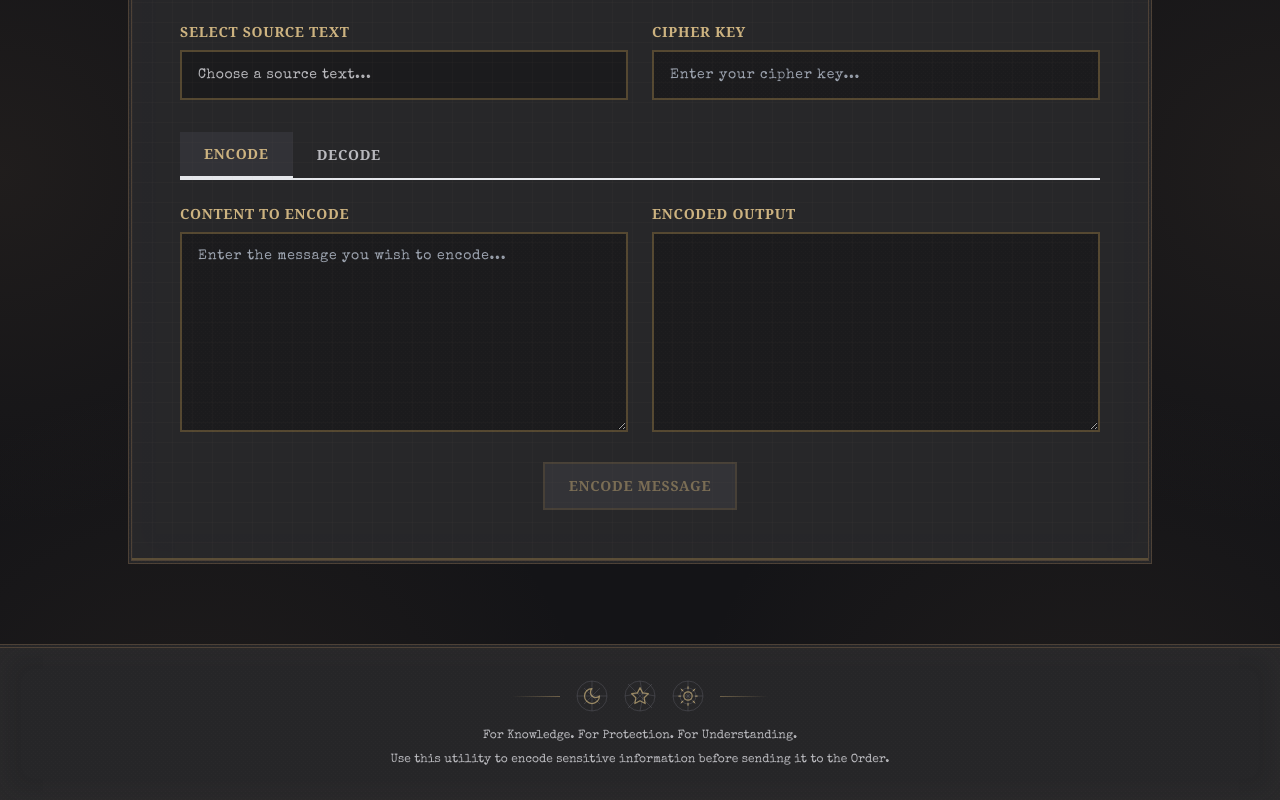
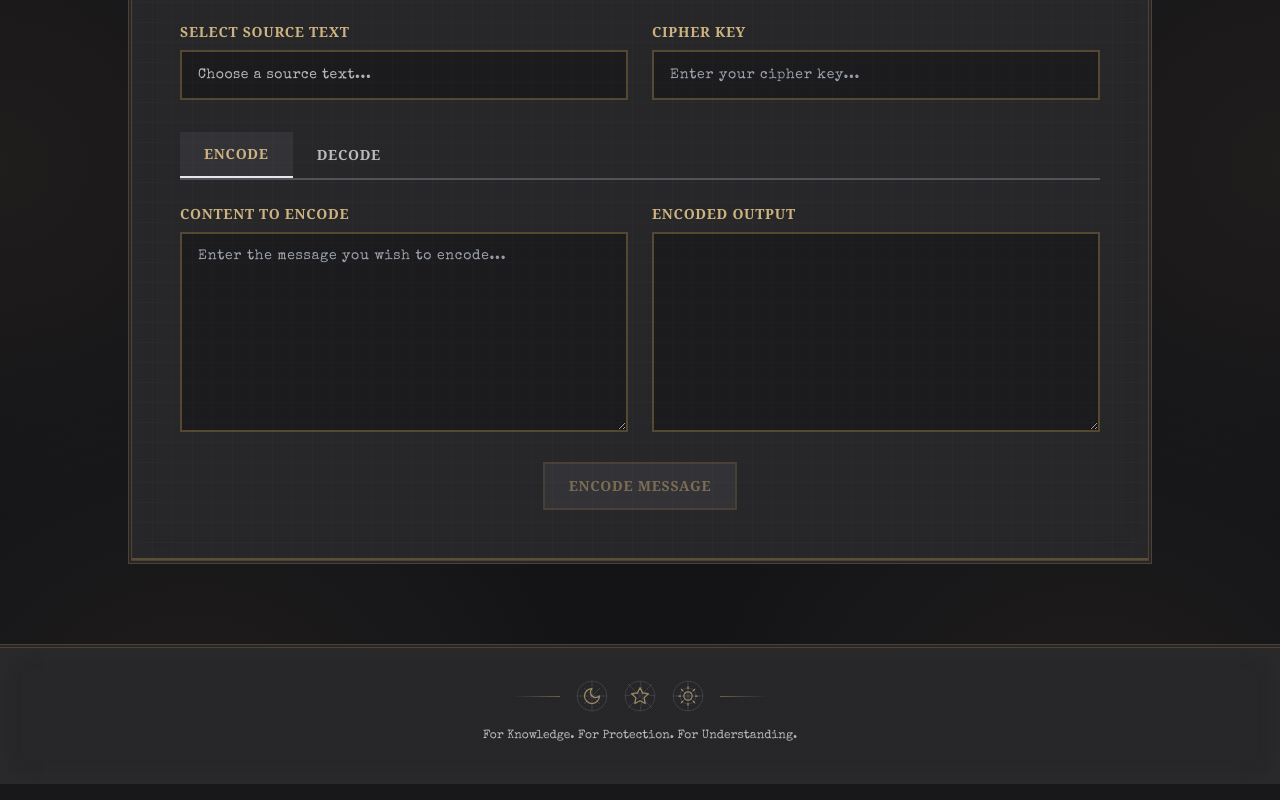
Before and after one commit to Tmktahu/archivon, a SvelteKit app: page / in a window 1280 px wide. Shown: the part 456-1256 px from the top of the page. Built offline with nearby package versions, Linux system fonts and the light colour scheme; a web font is replaced by a local one.

Commit message:
last tweaks

```diff
--- a/src/routes/+page.svelte
+++ b/src/routes/+page.svelte
@@ -320,7 +320,7 @@
             </div>
 
             <!-- Tabs for Encode/Decode -->
-            <div class="mb-6 border-b-2 border-silver-700/30">
+            <div class="mb-6 border-b-2 border-zinc-600">
               <div class="flex">
                 <button
                   class={`py-3 px-6 font-semibold uppercase text-sm tracking-wider ${activeTab === 'encode' ? 'border-b-2 border-silver-400 text-silver-300 bg-zinc-700/50' : 'text-silver-400/80 hover:text-silver-300 hover:bg-zinc-700/30'}`}
@@ -457,7 +457,6 @@
       </div>
 
       <p class="mb-2 text-xs typewriter text-silver-400/70">For Knowledge. For Protection. For Understanding.</p>
-      <p class="text-xs typewriter text-silver-400/70">Use this utility to encode sensitive information before sending it to the Order.</p>
     </div>
   </footer>
 </main>
```
